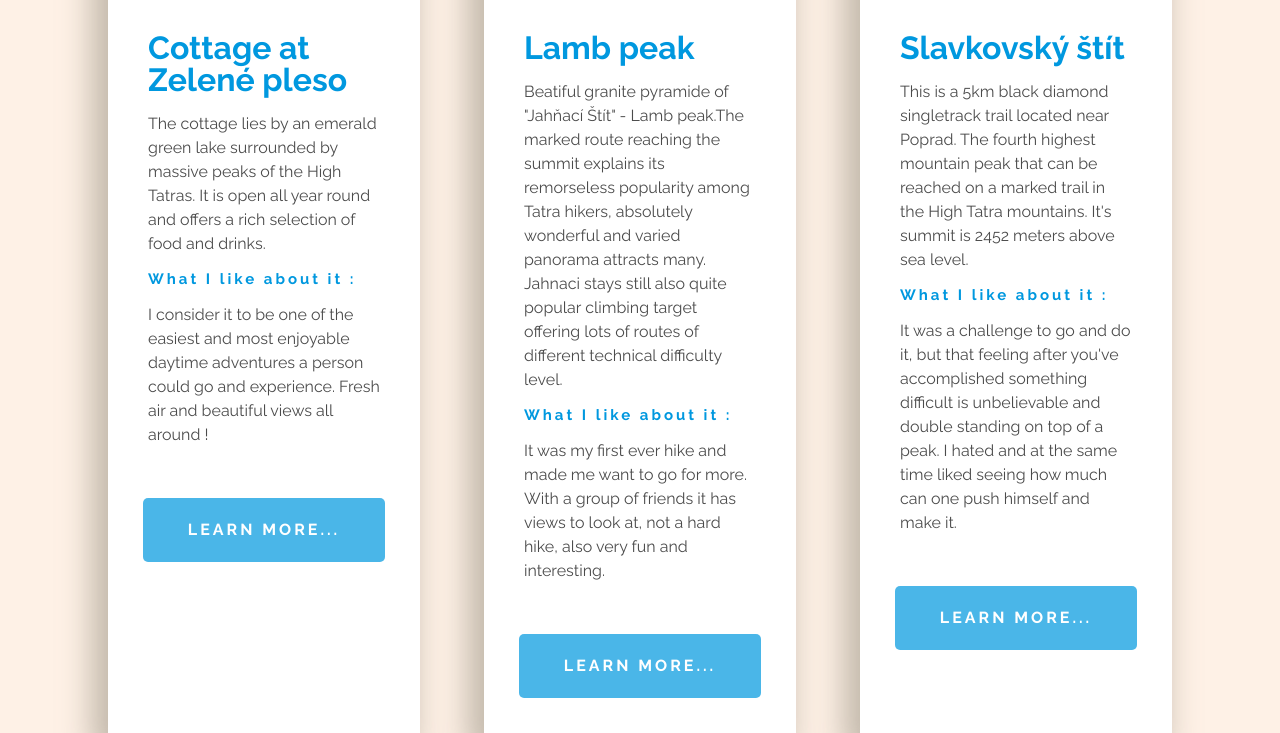
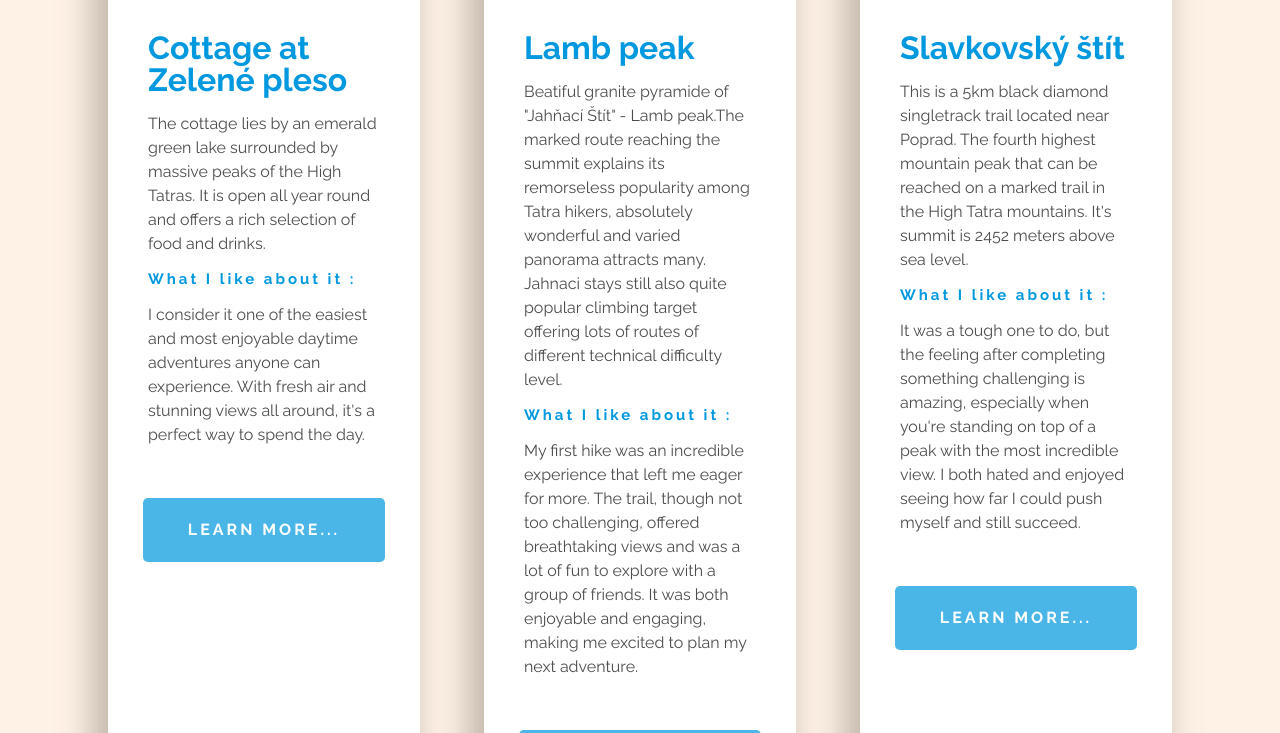
Before and after one commit to SimonaKatarina/high-tatras-project, a plain HTML site: page index.html in a window 1280 px wide. Shown: the part 2067-2800 px from the top of the page. Drawn offline with nearby package versions, Linux system fonts and the light colour scheme; a web font is replaced by a local one.

Commit message:
Just changing some visual aspects I decided not to have or change

```diff
--- a/index.html
+++ b/index.html
@@ -19,7 +19,7 @@
         <h3>- TRAVEL -</h3>
         <h1>Welcome to High Tatras</h1>
         <h2>Mountain range in Slovakia</h2>
-        <a href="#more"> Learn more ✨</a>
+        <a href="#more"> Learn more </a>
       </header>
       <main>
         <section class="grid grid-2-columns">
@@ -41,13 +41,13 @@
               within the Carpathian Mountains and form a natural border between
               the two countries. The area is popular with outdoor enthusiasts.
               Depending on the season, people come and visit for skiing,
-              climbing and hiking. 🎒
+              climbing and hiking.
             </p>
           </div>
         </section>
         <section class="secondary">
           <h2 class="text-center">.TRAILS.</h2>
-          <h3 class="text-center">My favorite hike trails to take 👟</h3>
+          <h3 class="text-center">Best hike trails to take</h3>
           <h2 class="text-center">ooo</h2>
           <div class="grid grid-3-columns">
             <div class="card">
@@ -75,9 +75,9 @@
                 </p>
                 <h5>What I like about it :</h5>
                 <p>
-                  I consider it to be one of the easiest and most enjoyable
-                  daytime adventures a person could go and experience. Fresh air
-                  and beautiful views all around !
+                  I consider it one of the easiest and most enjoyable daytime
+                  adventures anyone can experience. With fresh air and stunning
+                  views all around, it's a perfect way to spend the day.
                 </p>
               </div>
               <div class="card-footer">
@@ -117,9 +117,11 @@
                 </p>
                 <h5>What I like about it :</h5>
                 <p>
-                  It was my first ever hike and made me want to go for more.
-                  With a group of friends it has views to look at, not a hard
-                  hike, also very fun and interesting.
+                  My first hike was an incredible experience that left me eager
+                  for more. The trail, though not too challenging, offered
+                  breathtaking views and was a lot of fun to explore with a
+                  group of friends. It was both enjoyable and engaging, making
+                  me excited to plan my next adventure.
                 </p>
               </div>
               <div class="card-footer">
@@ -157,10 +159,11 @@
                 </p>
                 <h5>What I like about it :</h5>
                 <p>
-                  It was a challenge to go and do it, but that feeling after
-                  you've accomplished something difficult is unbelievable and
-                  double standing on top of a peak. I hated and at the same time
-                  liked seeing how much can one push himself and make it.
+                  It was a tough one to do, but the feeling after completing
+                  something challenging is amazing, especially when you're
+                  standing on top of a peak with the most incredible view. I
+                  both hated and enjoyed seeing how far I could push myself and
+                  still succeed.
                 </p>
               </div>
               <div class="card-footer">
@@ -174,7 +177,7 @@
             </div>
           </div>
         </section>
-        <section>
+        <section class="table-container">
           <table class="container">
             <thead>
               <tr>
@@ -203,7 +206,7 @@
           </table>
         </section>
         <section class="gallery">
-          <h2 class="text-center">:{Gallery}:</h2>
+          <h2 class="text-center">.Gallery.</h2>
           <h3 class="text-center">Photographs from High Tatras...</h3>
           <div class="grid grid-3-columns">
             <iframe
--- a/style.css
+++ b/style.css
@@ -221,6 +221,11 @@ section.secondary {
 background-color: #fef1e6;
 
 }
+
+section.table-container{
+    background-color: rgb(240, 248, 255, 0.5);
+}
+
 td {
     font-style: italic;
     font-size: 13px;
```
